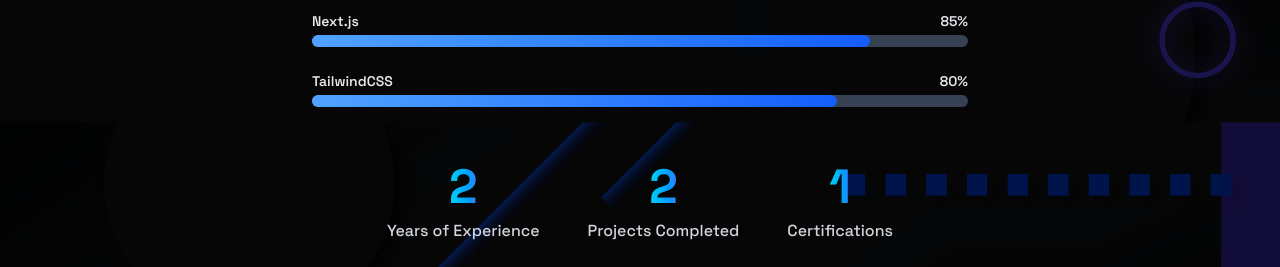
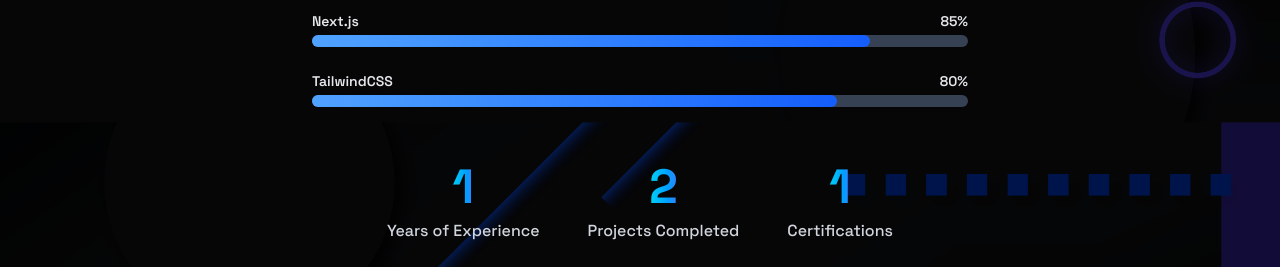
Before and after one commit to sandun440/sandun-portfolio, a React (Vite) app: page / in a window 1280 px wide. Shown: the part 1584-1851 px from the top of the page. Built offline with nearby package versions, Linux system fonts and the light colour scheme.

Commit message:
change experience part

```diff
--- a/src/components/sections/About.jsx
+++ b/src/components/sections/About.jsx
@@ -68,7 +68,7 @@
   ];
 
   const achievements = [
-    { label: "Years of Experience", count: 2 },
+    { label: "Years of Experience", count: 1 },
     { label: "Projects Completed", count: 2 },
     { label: "Certifications", count: 1 },
   ];
```
